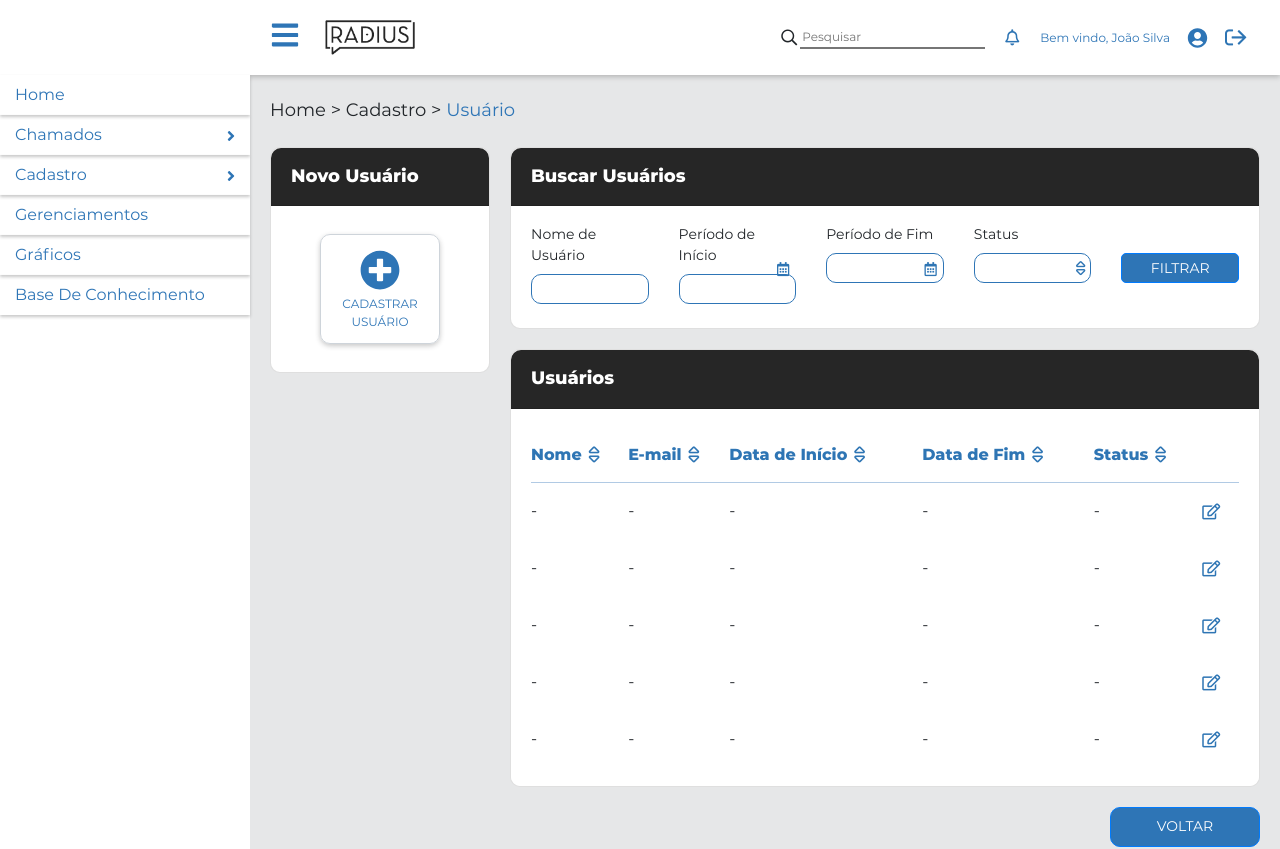
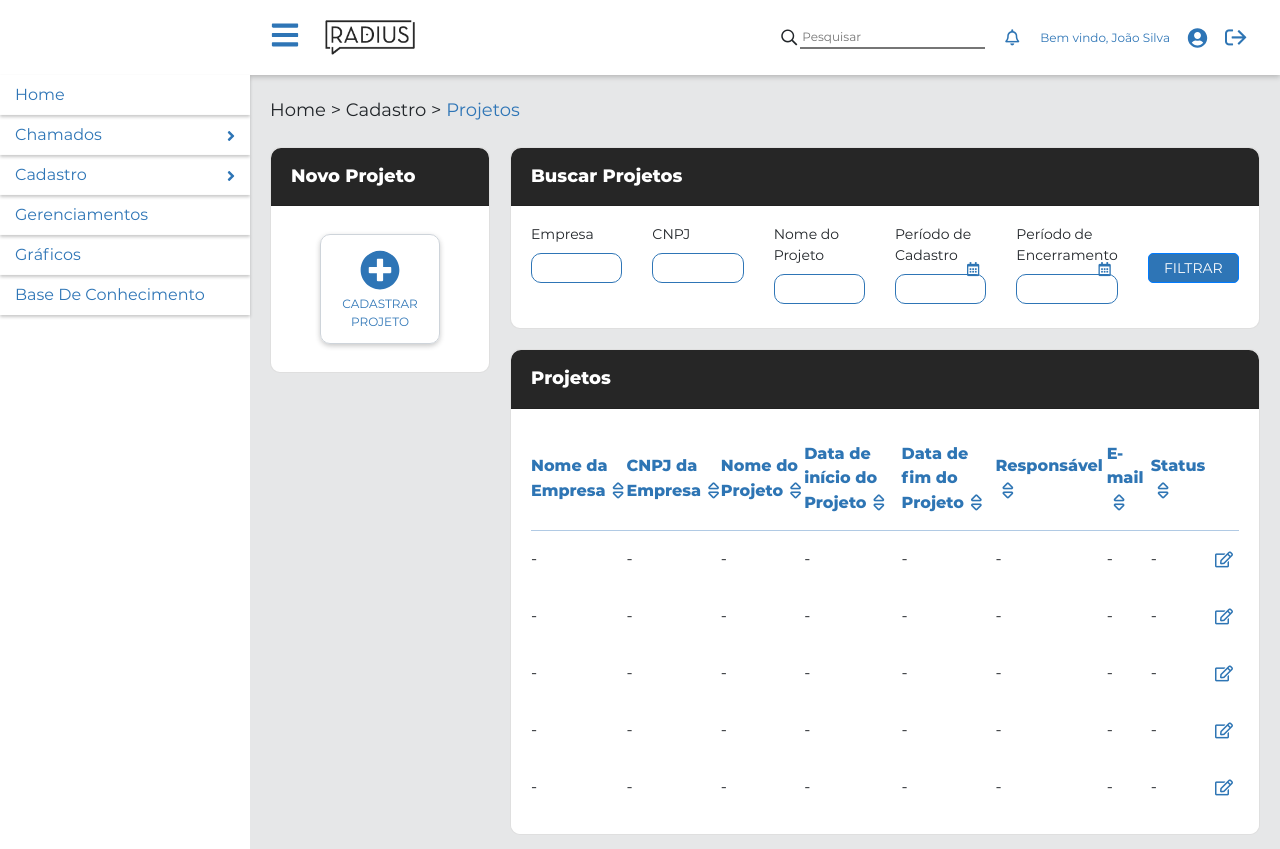
Before and after one commit to jorgelucasdev/Radius-IvoryFrontEnd, a React (Create React App) app in the folder radius/: page /Cadastro/ListagemProjetos in a window 1280 px wide. Shown: the top 849 px of the page. Built offline with nearby package versions, Linux system fonts and the light colour scheme.

Commit message:
Tela listagem de projetos

```diff
--- a/radius/src/pages/Cadastro/ListagemProjetos.js
+++ b/radius/src/pages/Cadastro/ListagemProjetos.js
@@ -23,10 +23,13 @@ const ListagemProjetos = props => {
 
   const data = React.useMemo(() => [
     {
-      nome: "-",
-      email: "-",
+      nomeEmpresa: "-",
+      cnpjEmpresa: "-",
+      nomeProjeto: "-",
       dataInicio: "-",
       dataFim: "-",
+      responsavel: "-",
+      email: "-",
       status: "-",
       iconEditar: (
         <button className={styles.btnEditar}>
@@ -35,10 +38,13 @@ const ListagemProjetos = props => {
       )
     },
     {
-      nome: "-",
-      email: "-",
+      nomeEmpresa: "-",
+      cnpjEmpresa: "-",
+      nomeProjeto: "-",
       dataInicio: "-",
       dataFim: "-",
+      responsavel: "-",
+      email: "-",
       status: "-",
       iconEditar: (
         <button className={styles.btnEditar}>
@@ -47,10 +53,13 @@ const ListagemProjetos = props => {
       )
     },
     {
-      nome: "-",
-      email: "-",
+      nomeEmpresa: "-",
+      cnpjEmpresa: "-",
+      nomeProjeto: "-",
       dataInicio: "-",
       dataFim: "-",
+      responsavel: "-",
+      email: "-",
       status: "-",
       iconEditar: (
         <button className={styles.btnEditar}>
@@ -59,10 +68,13 @@ const ListagemProjetos = props => {
       )
     },
     {
-      nome: "-",
-      email: "-",
+      nomeEmpresa: "-",
+      cnpjEmpresa: "-",
+      nomeProjeto: "-",
       dataInicio: "-",
       dataFim: "-",
+      responsavel: "-",
+      email: "-",
       status: "-",
       iconEditar: (
         <button className={styles.btnEditar}>
@@ -71,17 +83,20 @@ const ListagemProjetos = props => {
       )
     },
     {
-      nome: "-",
-      email: "-",
+      nomeEmpresa: "-",
+      cnpjEmpresa: "-",
+      nomeProjeto: "-",
       dataInicio: "-",
       dataFim: "-",
+      responsavel: "-",
+      email: "-",
       status: "-",
       iconEditar: (
         <button className={styles.btnEditar}>
           <i className={"icon-editar"}></i>
         </button>
       )
-    }
+    },
   ]);
 
   const StatusOptions = [
@@ -113,8 +128,33 @@ const ListagemProjetos = props => {
   const columns = React.useMemo(
     () => [
       {
-        Header: "Nome",
-        accessor: "nome",
+        Header: "Nome da Empresa",
+        accessor: "nomeEmpresa",
+        sortType: "basic"
+      },
+      {
+        Header: "CNPJ da Empresa",
+        accessor: "cnpjEmpresa",
+        sortType: "basic"
+      },
+      {
+        Header: "Nome do Projeto",
+        accessor: "nomeProjeto",
+        sortType: "basic"
+      },
+      {
+        Header: "Data de início do Projeto",
+        accessor: "dataInicio",
+        sortType: "basic"
+      },
+      {
+        Header: "Data de fim do Projeto",
+        accessor: "dataFim",
+        sortType: "basic"
+      },
+      {
+        Header: "Responsável",
+        accessor: "responsavel",
         sortType: "basic"
       },
       {
@@ -123,18 +163,9 @@ const ListagemProjetos = props => {
         sortType: "basic"
       },
       {
-        Header: "Data de Início",
-        accessor: "dataInicio",
+        Header: "Status",
+        accessor: "status",
         sortType: "basic"
-      },
-      {
-        Header: "Data de Fim",
-        accessor: "dataFim",
-        sortType: "basic"
-      },
-      {
-        Header: "Status",
-        accessor: "status"
       },
       {
         Header: "",
@@ -147,14 +178,14 @@ const ListagemProjetos = props => {
   return (
     <div>
       {/*Div provisoria*/}
-      <h1>Home > Cadastro > <span>Usuário</span></h1>
+      <h1>Home > Cadastro > <span>Projetos</span></h1>
       <div className={styles.conteudo}>
         <div className={styles.conteudoAside}>
           <ButtonCustom
-            title={"Novo Usuário"}
+            title={"Novo Projeto"}
             icon={faPlusCircle}
-            desc={"CADASTRAR USUÁRIO"}
-            onClick={() => history.push("/Cadastro/CadastroUsuarios")}
+            desc={"CADASTRAR PROJETO"}
+            onClick={() => history.push("#")}
           ></ButtonCustom>
         </div>
 
@@ -162,18 +193,28 @@ const ListagemProjetos = props => {
           {/* FiltroUsuarios */}
           <div className={styles.conteudoFiltros}>
             <Card className={styles.busca}>
-              <Card.Header as="h5" className={styles.headerBusca}>Buscar Usuários</Card.Header>
+              <Card.Header as="h5" className={styles.headerBusca}>Buscar Projetos</Card.Header>
               <Card.Body className={styles.bodyBusca}>
 
                 <Row className={styles.rowBusca}>
 
                   <Col xs={12} sm={6} md={6} lg xl className={styles.info}>
-                    <label>Nome de Usuário</label>
+                    <label>Empresa</label>
+                    <input className={styles.input} />
+                  </Col>
+
+                  <Col xs={12} sm={6} md={6} lg xl className={styles.info}>
+                    <label>CNPJ</label>
+                    <input className={styles.input} />
+                  </Col>
+
+                  <Col xs={12} sm={6} md={6} lg xl className={styles.info}>
+                    <label>Nome do Projeto</label>
                     <input className={styles.input} />
                   </Col>
 
                   <Col xs={12} sm={6} md={6} lg xl className={styles.infoData}>
-                    <label className={styles.labelData}>Período de Início</label>
+                    <label className={styles.labelData}>Período de Cadastro</label>
                     <DatePicker
                       name="dataInicial"
                       dateFormat="dd/MM/yyyy"
@@ -189,7 +230,7 @@ const ListagemProjetos = props => {
                   </Col>
 
                   <Col xs={12} sm={6} md={6} lg xl className={styles.infoData}>
-                    <label className={styles.labelData}>Período de Fim</label>
+                    <label className={styles.labelData}>Período de Encerramento</label>
                     <DatePicker
                       name="dataFinal"
                       dateFormat="dd/MM/yyyy"
@@ -203,15 +244,6 @@ const ListagemProjetos = props => {
                     />
                     <i className={[styles.calendar, 'icon-calendario'].join(' ')}></i>
                   </Col>
-
-                  <Col xs={12} sm={6} md={6} lg xl className={styles.info}>
-                    <label>Status</label>
-                    <Select placeholder="" classNamePrefix={'select'}
-                      options={StatusOptions} styles={customStyles}
-                      components={{ DropdownIndicator }}
-                    />
-                  </Col>
-
 
                   <Col xs={12} sm={12} md={12} lg={12} xl className={styles.infoBtn}>
                     <Button variant="primary" className={styles.btnFiltrar}>FILTRAR</Button>
@@ -227,7 +259,7 @@ const ListagemProjetos = props => {
           {/* listaUsuarios */}
           <Card className={styles.listaUsuarios}>
             <Card.Header as="h5" className={styles.headerLista}>
-              Usuários
+              Projetos
             </Card.Header>
             <Card.Body className={styles.bodyListaUsuarios}>
               <Table columns={columns} data={data} />
```
